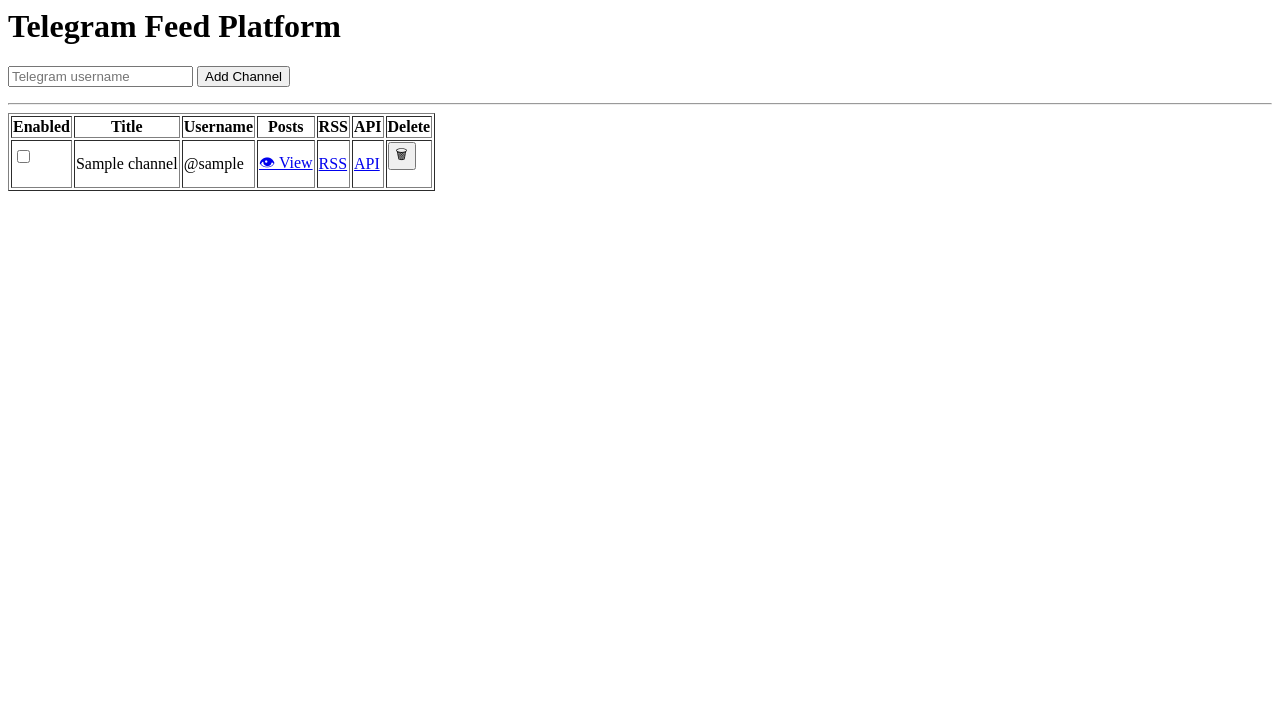
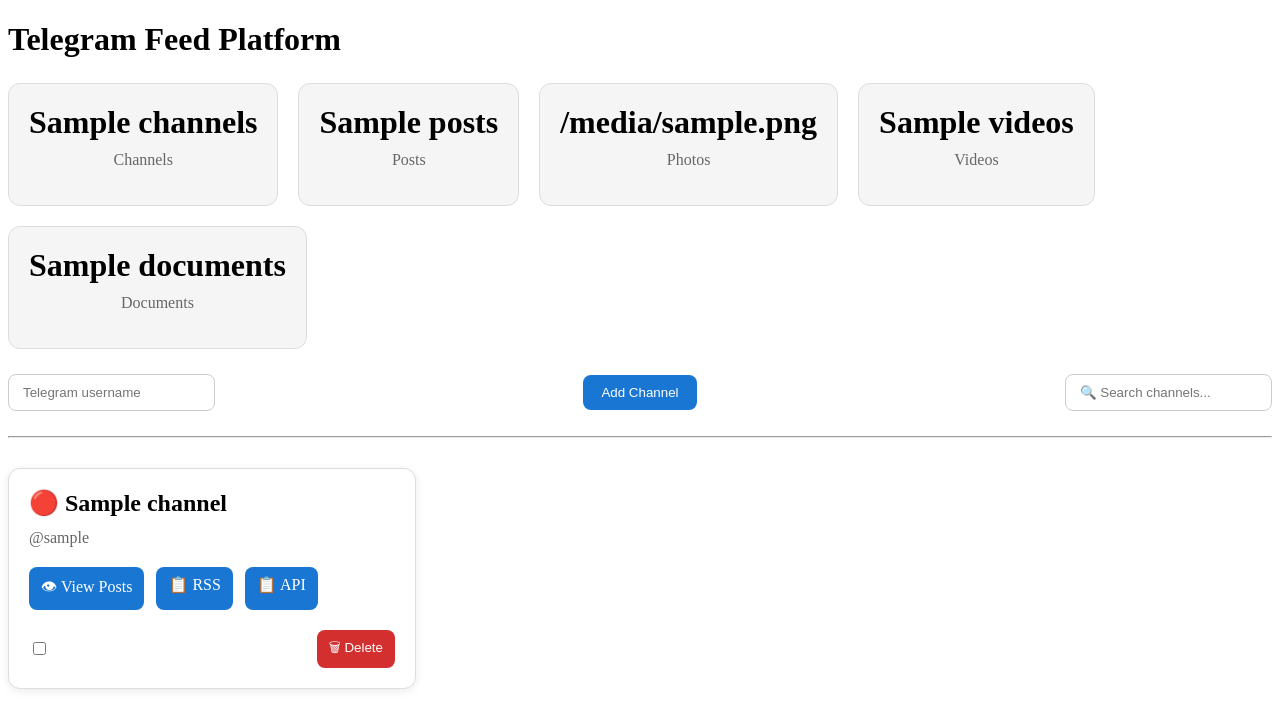
Before and after one commit to MohamdAlJawhari/telegram-feed-platform, a FastAPI app: template app/dashboard/templates/dashboard.html in a window 1280 px wide. Shown: the top 728 px of the page. Run offline with FastAPI, Linux system fonts and the light colour scheme; the template is opened without the code that fills it: most values are stand-ins (such as "Sample title", 1, 10 or a date in 2020); parts of the project's set-up code (start-up, migrations or seed data) failed here and were passed over.

Commit message:
Add dashboard statistics and enhance dashboard layout with new styling

```diff
--- a/app/dashboard/routes.py
+++ b/app/dashboard/routes.py
@@ -10,7 +10,8 @@ from app.database.models import (
     set_channel_enabled,
     delete_channel,
     get_posts_by_channel_username,
-    get_posts_by_channel_username
+    get_posts_by_channel_username,
+    get_dashboard_statistics
 )
 
 templates = Jinja2Templates(
@@ -27,11 +28,14 @@ def dashboard(
     error: int = 0,
 ):
     channels = get_all_channels()
+    statistics = get_dashboard_statistics()
     return templates.TemplateResponse(
         request=request,
         name="dashboard.html",
         context={
+            "request": request,
             "channels": channels,
+            "statistics": statistics,
             "success": success,
             "error": error,
         }
--- a/app/dashboard/static/css/dashboard.css
+++ b/app/dashboard/static/css/dashboard.css
@@ -0,0 +1,177 @@
+.statistics {
+    display: flex;
+    gap: 20px;
+    margin: 25px 0;
+    flex-wrap: wrap;
+}
+
+.stat-card {
+    background: #f5f5f5;
+    border-radius: 12px;
+    padding: 20px;
+    min-width: 120px;
+    text-align: center;
+    border: 1px solid #ddd;
+}
+
+.stat-card h2 {
+    margin: 0;
+    font-size: 32px;
+}
+
+.stat-card p {
+    margin-top: 10px;
+    color: #666;
+}
+
+.channels {
+    display: grid;
+    grid-template-columns: repeat(auto-fill, minmax(320px, 1fr));
+    gap: 20px;
+    margin-top: 30px;
+}
+
+.channel-card {
+
+    background: white;
+    border: 1px solid #ddd;
+    border-radius: 12px;
+
+    padding: 20px;
+
+    box-shadow: 0 2px 10px rgba(0, 0, 0, .08);
+    transition: .2s;
+}
+
+.channel-card h2 {
+
+    margin: 0;
+
+}
+
+.channel-card p {
+
+    color: #666;
+    margin: 12px 0;
+
+}
+
+
+.channel-card:hover {
+
+    transform: translateY(-4px);
+
+    box-shadow: 0 8px 24px rgba(0, 0, 0, .12);
+
+}
+
+.actions {
+
+    display: flex;
+    gap: 12px;
+
+    margin: 20px 0;
+    flex-wrap: wrap;
+}
+
+.actions a {
+
+    text-decoration: none;
+
+    background: #1976d2;
+
+    color: white;
+
+    padding: 8px 12px;
+
+    border-radius: 8px;
+
+    transition: .2s;
+
+}
+
+.actions a:hover {
+
+    background: #0d47a1;
+
+}
+
+.bottom-row {
+
+    display: flex;
+
+    justify-content: space-between;
+
+    align-items: center;
+
+}
+
+.bottom-row button {
+
+    background: #d32f2f;
+
+    color: white;
+
+    border: none;
+
+    padding: 8px 12px;
+
+    border-radius: 8px;
+
+    cursor: pointer;
+
+}
+
+.bottom-row button:hover {
+
+    background: #b71c1c;
+
+}
+
+.toolbar {
+
+    display: flex;
+
+    justify-content: space-between;
+
+    align-items: center;
+
+    margin: 25px 0;
+
+    flex-wrap: wrap;
+
+    gap: 15px;
+
+}
+
+.toolbar input {
+
+    padding: 10px 14px;
+
+    border-radius: 8px;
+
+    border: 1px solid #ccc;
+
+}
+
+.toolbar button {
+
+    padding: 10px 18px;
+
+    border: none;
+
+    border-radius: 8px;
+
+    background: #1976d2;
+
+    color: white;
+
+    cursor: pointer;
+
+}
+
+.toolbar button:hover {
+
+    background: #1565c0;
+
+}
--- a/app/dashboard/templates/channel_posts.html
+++ b/app/dashboard/templates/channel_posts.html
@@ -24,7 +24,7 @@
         <h2>
 
             {% if post["message_type"] == "photo" %}
-            🖼 Photo
+            📷 Photo
 
             {% elif post["message_type"] == "video" %}
             🎥 Video
--- a/app/dashboard/templates/dashboard.html
+++ b/app/dashboard/templates/dashboard.html
@@ -1,65 +1,129 @@
+<!DOCTYPE html>
+
+<html>
+
+<head>
+    <title>{{ channel_username }}</title>
+    <link rel="stylesheet" href="/static/css/dashboard.css">
+</head>
+
+<body>
+
     <h1>Telegram Feed Platform</h1>
 
+    <div class="statistics">
+
+        <div class="stat-card">
+            <h2>{{ statistics["channels"] }}</h2>
+            <p>Channels</p>
+        </div>
+
+        <div class="stat-card">
+            <h2>{{ statistics["posts"] }}</h2>
+            <p>Posts</p>
+        </div>
+
+        <div class="stat-card">
+            <h2>{{ statistics["photos"] }}</h2>
+            <p>Photos</p>
+        </div>
+
+        <div class="stat-card">
+            <h2>{{ statistics["videos"] }}</h2>
+            <p>Videos</p>
+        </div>
+
+        <div class="stat-card">
+            <h2>{{ statistics["documents"] }}</h2>
+            <p>Documents</p>
+        </div>
+
+    </div>
+
     <form action="/dashboard/add-channel" method="post">
-    <input type="text" name="username" placeholder="Telegram username" />
+        <div class="toolbar">
+
+            <form action="/dashboard/add-channel" method="post">
+
+                <input type="text" name="username" placeholder="Telegram username">
+
                 <button>Add Channel</button>
+
+            </form>
+
+            <input id="search" type="text" placeholder="🔍 Search channels..." onkeyup="searchChannels()">
+
+        </div>
     </form>
 
     <hr>
 
-<table border="1">
-    <tr>
-        <!-- Header -->
-        <th>Enabled</th>
-        <th>Title</th>
-        <th>Username</th>
-        <th>Posts</th>
-        <th>RSS</th>
-        <th>API</th>
-        <th>Delete</th>
-    </tr>
+    <div class="channels">
 
         {% for channel in channels %}
 
-    <tr>
-        <!-- One row -->
-        <td>
-            <form action='/dashboard/toggle/{{ channel["channel_id"] }}' method="post">
-                <input type="checkbox" name="enabled" onchange="this.form.submit()" {% if channel["enabled"] %}checked{%
-                    endif %}>
+        <div class="channel-card" data-search="{{ channel['channel_title'] }} {{ channel['channel_username'] }}">
+
+            <h2>
+
+                {% if channel["enabled"] %}
+                🟢
+                {% else %}
+                🔴
+                {% endif %}
+
+                {{ channel["channel_title"] }}
+
+            </h2>
+
+            <p>
+
+                @{{ channel["channel_username"] }}
+
+            </p>
+
+            <div class="actions">
+
+                <a href="/dashboard/channel/{{ channel['channel_username'] }}">
+                    👁 View Posts
+                </a>
+
+                <a href="#"
+                    onclick="copy(window.location.origin + '/rss/{{ channel.channel_username }}'); return false;">
+                    📋 RSS
+                </a>
+
+                <a href="#"
+                    onclick="copy(window.location.origin + '/posts?channel={{ channel.channel_username }}'); return false;">
+                    📋 API
+                </a>
+
+            </div>
+
+            <div class="bottom-row">
+
+                <form action="/dashboard/toggle/{{ channel['channel_id'] }}" method="post">
+
+                    <input type="checkbox" name="enabled" onchange="this.form.submit()" {% if channel["enabled"]
+                        %}checked{% endif %}>
+
                 </form>
-        </td>
-        <td>
-            {{ channel["channel_title"] }}
-        </td>
-        <td>
-            @{{ channel["channel_username"] }}
-        </td>
-        <td>
-            <a href="/dashboard/channel/{{ channel['channel_username'] }}">
-                👁 View
-            </a>
-        </td>
-        <td>
-            <a href='/rss/{{ channel["channel_username"] }}'>
-                RSS
-            </a>
-        </td>
-        <td>
-            <a href="/posts">
-                API
-            </a>
-        </td>
-        <td>
-            <form action='/dashboard/delete/{{ channel["channel_id"] }}' method="post">
-                <button type="submit">
-                    🗑
+
+                <form action="/dashboard/delete/{{ channel['channel_id'] }}" method="post">
+
+                    <button>
+                        🗑 Delete
                     </button>
+
                 </form>
-        </td>
-    </tr>
+
+            </div>
+
+        </div>
+
         {% endfor %}
-</table>
+
+    </div>
 
     {% if success %}
     <p style="color:green;">
@@ -72,3 +136,34 @@
         ❌ Telegram channel not found.
     </p>
     {% endif %}
+
+
+
+    <script>
+        function searchChannels() {
+            let value =
+                document
+                    .getElementById("search")
+                    .value
+                    .toLowerCase();
+            let cards =
+                document.querySelectorAll(".channel-card");
+            cards.forEach(card => {
+                let text =
+                    card.dataset.search.toLowerCase();
+                if (text.includes(value))
+                    card.style.display = "block";
+                else
+                    card.style.display = "none";
+            });
+        }
+
+        function copy(text) {
+            navigator.clipboard.writeText(text);
+            alert("Copied!!");
+        }
+
+    </script>
+</body>
+
+</html>
```
Also changed, not shown: app/database/models.py (+32 -0 lines). Lines whose indentation alone changed are shown as unchanged.
